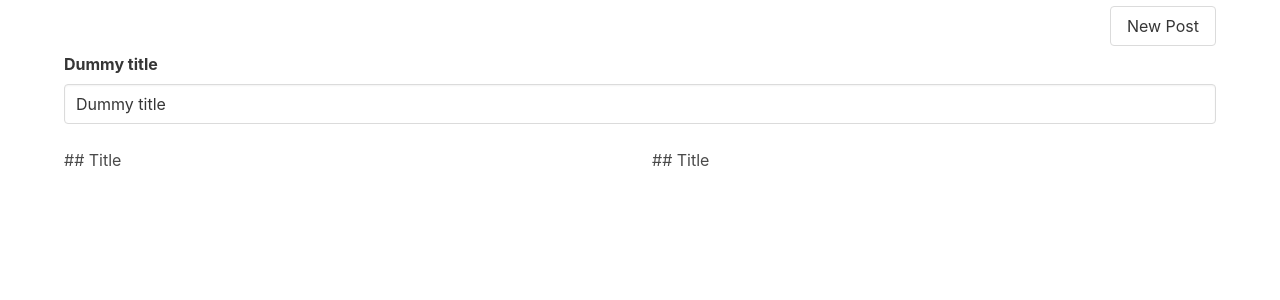
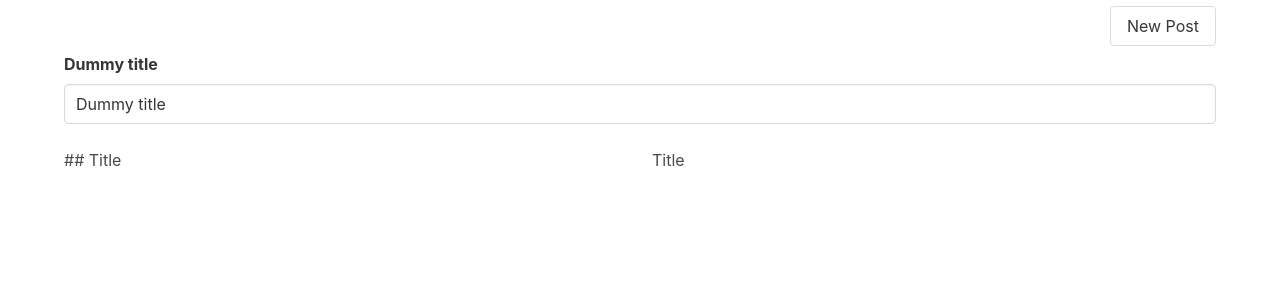
Before and after one commit to alekseypetrenko/composition-api-2022, a Vue app: page /post/new in a window 1280 px wide. Shown: the top 300 px of the page. Built offline with nearby package versions, Linux system fonts and the light colour scheme.

Commit message:
added marked library and watcher for content

```diff
--- a/package.json
+++ b/package.json
@@ -12,9 +12,11 @@
     "@types/cors": "2.8",
     "@types/express": "4.17",
     "@types/luxon": "^2.3.1",
+    "@types/marked": "^4.0.3",
     "cors": "2.8",
     "express": "4.17",
     "luxon": "^2.3.1",
+    "marked": "^4.0.3",
     "pinia": "^2.0.16",
     "ts-node": "^10.9.1",
     "vue": "^3.2.37",
--- a/src/components/PostWriter.vue
+++ b/src/components/PostWriter.vue
@@ -12,13 +12,14 @@
     <div class="column">
       <div contenteditable ref="contentEditable" @input="handleInput" />
     </div>
-    <div class="column">{{ content }}</div>
+    <div class="column" v-html="html" />
   </div>
 </template>
 
 <script lang="ts" setup>
-import { ref, onMounted } from "vue";
+import { ref, onMounted, watch } from "vue";
 import { TimelinePost } from "../posts";
+import { marked } from "marked";
 
 const props = defineProps<{
   post: TimelinePost;
@@ -27,6 +28,19 @@ const props = defineProps<{
 const title = ref(props.post.title);
 const content = ref(props.post.markdown);
 const contentEditable = ref<HTMLDivElement>();
+const html = ref();
+
+watch(
+  content,
+  (newContent) => {
+    marked.parse(newContent, (err, parseResult) => {
+      html.value = parseResult;
+    });
+  },
+  {
+    immediate: true,
+  },
+);
 
 function handleInput() {
   if (!contentEditable.value) {
```
Also changed, not shown: 1 other file (tests, documents, lock files or other folders).
